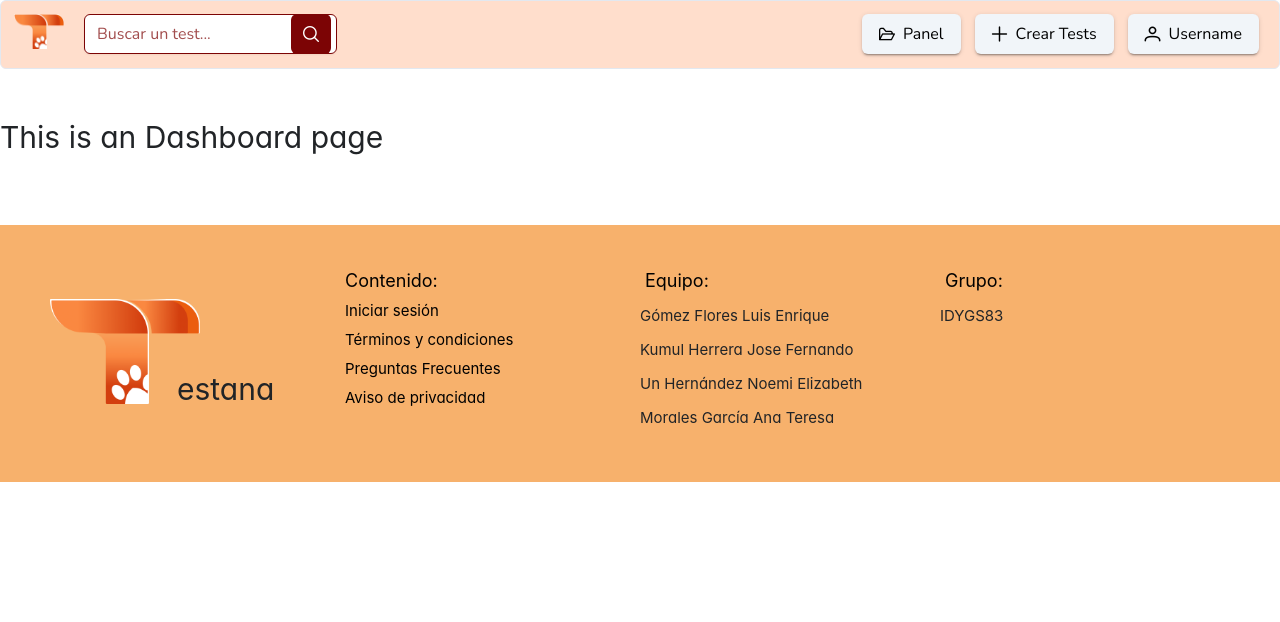
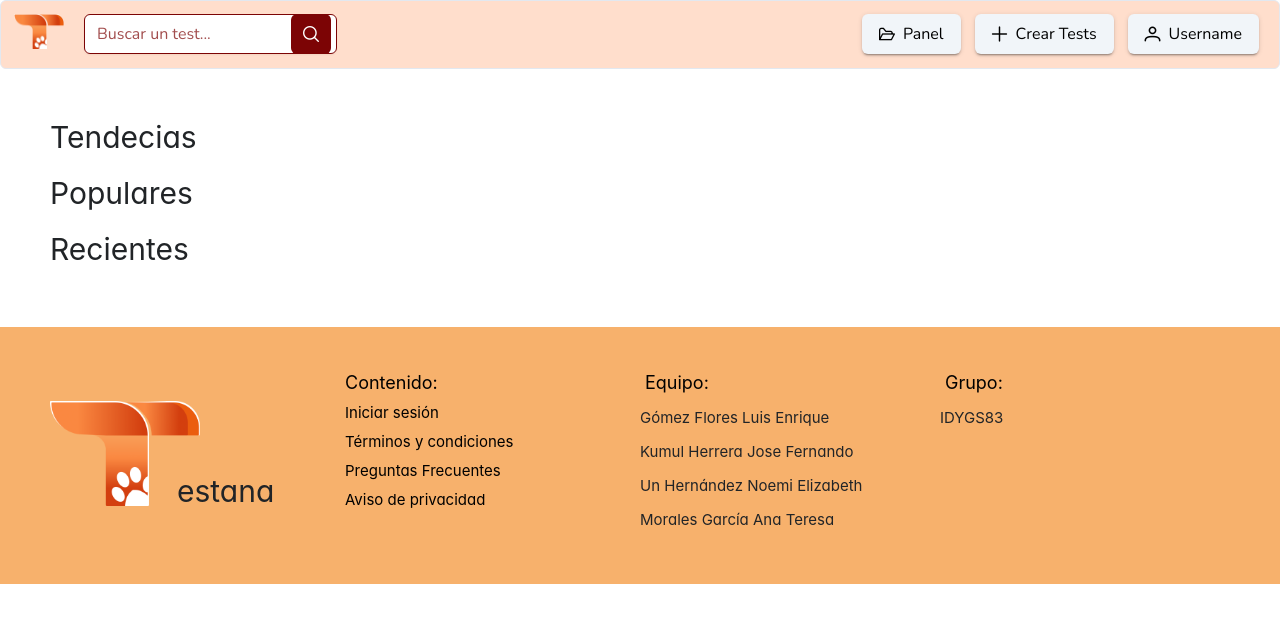
Before and after one commit to FernandoKumul/testana, a Vue app: page /dashboard in a window 1280 px wide. Shown: the top 622 px of the page. Built offline with nearby package versions, Linux system fonts and the light colour scheme.

Commit message:
(_　_)。゜zｚＺ

```diff
--- a/src/views/DashboardView.vue
+++ b/src/views/DashboardView.vue
@@ -1,6 +1,14 @@
 <template>
-    <div class="about">
-      <h1>This is an Dashboard page</h1>
+    <div class="container">
+      <h1>Tendecias</h1>
+    </div>
+
+    <div class="container">
+      <h1>Populares</h1>
+    </div>
+
+    <div class="container">
+      <h1>Recientes</h1>
     </div>
   </template>
 
@@ -10,4 +18,14 @@
 </script>
 
   <style scoped>
+
+  .container{
+    margin: 0px 50px;
+  }
+
+  .container h1{
+    font-size: 30px;
+    margin-bottom: 10px
+  }
+
   </style>
```
